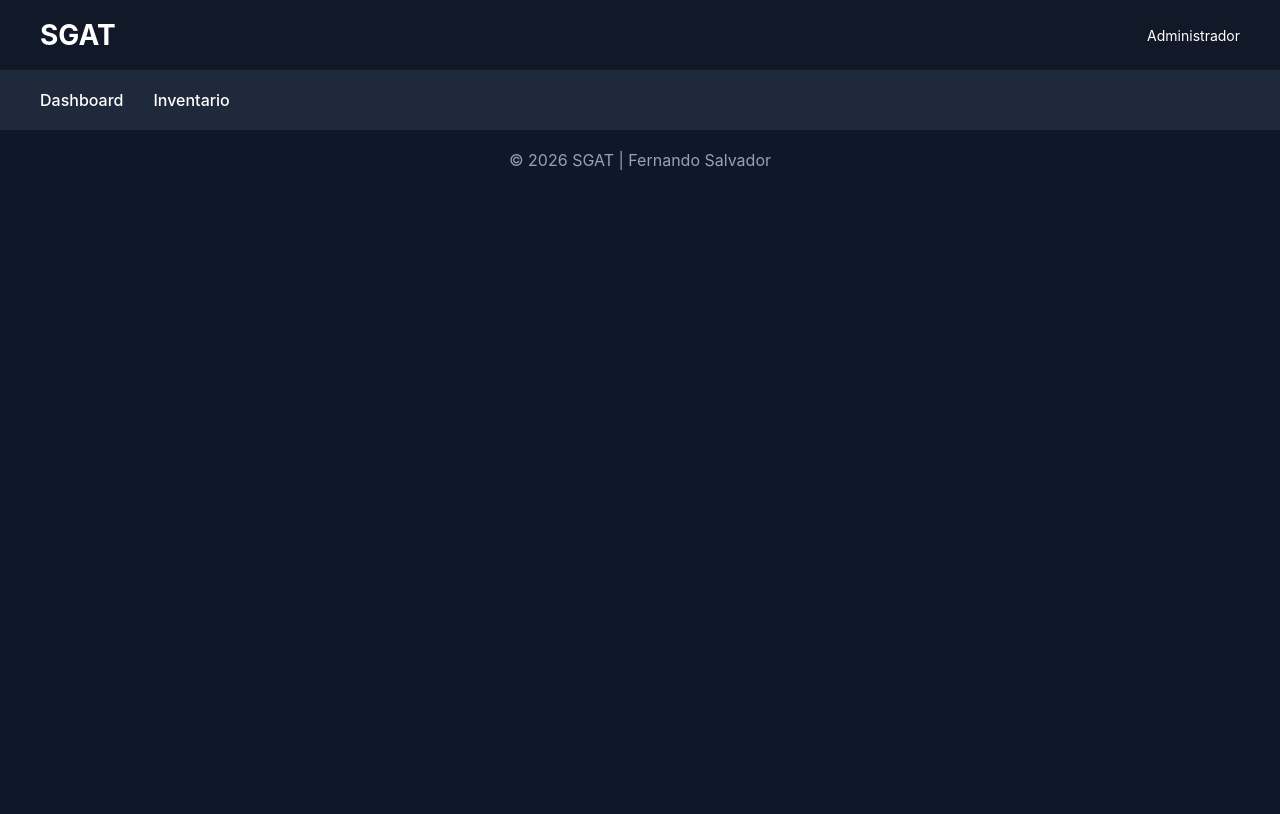
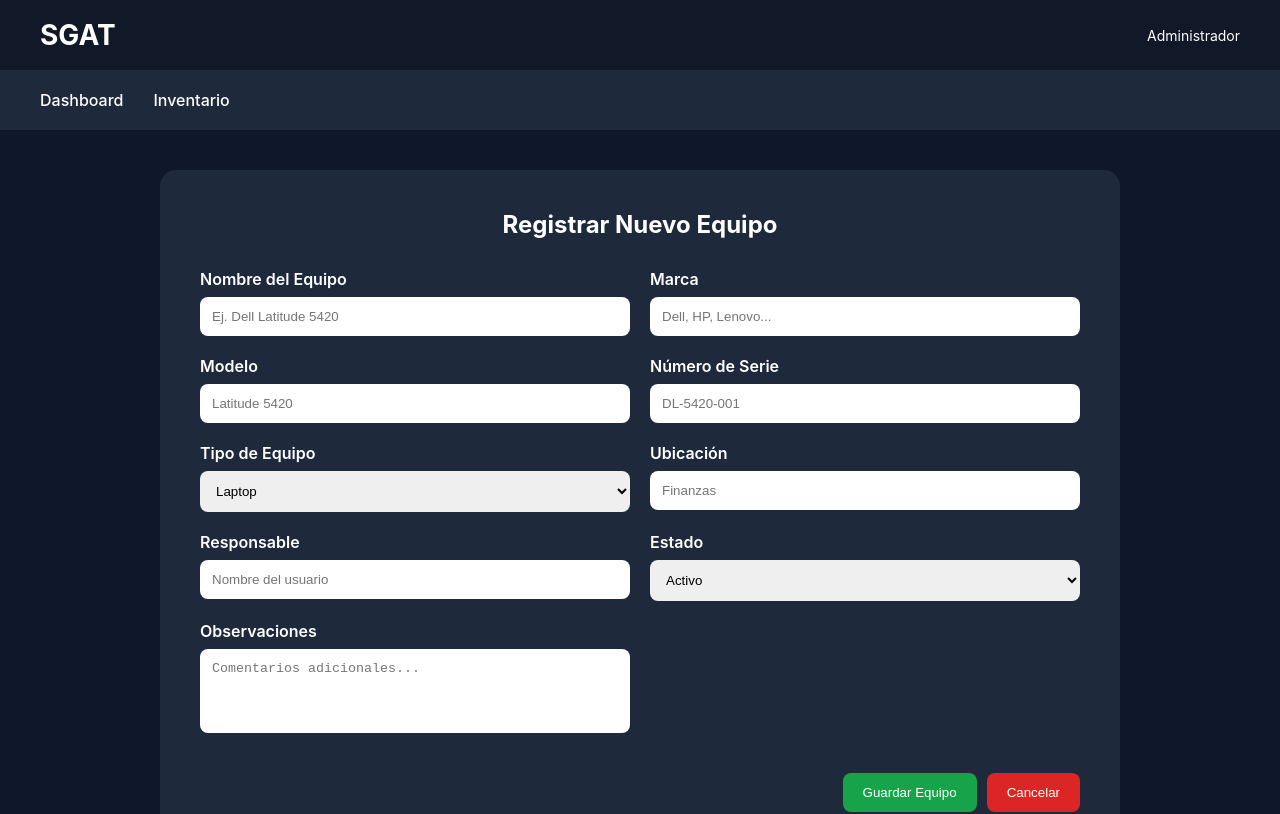
Before and after one commit to cazador0587/web_project_SGAT_frontend, a React (Vite) app: page /register-equipment in a window 1280 px wide. Shown: the top 814 px of the page. Built offline with nearby package versions, Linux system fonts and the light colour scheme.

Commit message:
Crear formulario de registro de equipos

```diff
--- a/src/App.jsx
+++ b/src/App.jsx
@@ -6,6 +6,7 @@ import Footer from "./components/Footer/Footer";
 
 import Dashboard from "./pages/Dashboard/Dashboard";
 import Inventory from "./pages/Inventory/Inventory";
+import RegisterEquipment from "./pages/RegisterEquipment/RegisterEquipment";
 
 function App() {
   return (
@@ -17,6 +18,7 @@ function App() {
         <Routes>
           <Route path="/" element={<Dashboard />} />
           <Route path="/inventory" element={<Inventory />} />
+          <Route path="/register-equipment" element={<RegisterEquipment />} />
         </Routes>
       </main>
 
--- a/src/pages/Inventory/Inventory.jsx
+++ b/src/pages/Inventory/Inventory.jsx
@@ -1,8 +1,10 @@
+import { Link } from "react-router-dom";
 import "./Inventory.css";
 import { FaPlus, FaEdit, FaTrash, FaSearch } from "react-icons/fa";
 
 function Inventory() {
-  const equipments = [{
+  const equipments = [
+    {
       id: 1,
       name: "Latitude 5420",
       brand: "Dell",
@@ -42,9 +44,7 @@ function Inventory() {
 
   return (
     <section className="inventory">
-      <h2 className="inventory__title">
-        Inventario de Equipos
-      </h2>
+      <h2 className="inventory__title">Inventario de Equipos</h2>
 
       <div className="inventory__summary">
         <div className="inventory__summary-card">
@@ -79,9 +79,12 @@ function Inventory() {
           <FaSearch /> Buscar
         </button>
 
-        <button className="inventory__add-btn">
+        <Link
+          to="/register-equipment"
+          className="inventory__add-btn"
+        >
           <FaPlus /> Registrar
-        </button>
+        </Link>
       </div>
 
       <div className="inventory__table">
@@ -96,16 +99,14 @@ function Inventory() {
         </div>
 
         {equipments.map((equipment) => (
-          <div
-            key={equipment.id}
-            className="inventory__row"
-          >
+          <div key={equipment.id} className="inventory__row">
             <span>{equipment.name}</span>
             <span>{equipment.brand}</span>
             <span>{equipment.model}</span>
             <span>{equipment.serial}</span>
             <span>{equipment.location}</span>
-          <span className={`inventory__status inventory__status_${equipment.status}`}
+            <span
+              className={`inventory__status inventory__status_${equipment.status}`}
             >
               {equipment.status}
             </span>
--- /dev/null
+++ b/src/pages/RegisterEquipment/RegisterEquipment.css
@@ -0,0 +1,90 @@
+.register-equipment {
+  max-width: 1000px;
+  margin: 0 auto;
+  padding: 40px 20px;
+}
+
+.register-equipment__container {
+  background: #1e293b;
+  padding: 40px;
+  border-radius: 16px;
+}
+
+.register-equipment__title {
+  text-align: center;
+  margin-bottom: 30px;
+  color: white;
+}
+
+.register-equipment__form {
+  display: grid;
+  grid-template-columns: repeat(2, 1fr);
+  gap: 20px;
+}
+
+.register-equipment__group {
+  display: flex;
+  flex-direction: column;
+  gap: 8px;
+}
+
+.register-equipment__group label {
+  color: white;
+  font-weight: 600;
+}
+
+.register-equipment__group input,
+.register-equipment__group select,
+.register-equipment__group textarea {
+  padding: 12px;
+  border-radius: 8px;
+  border: none;
+}
+
+.register-equipment__group textarea {
+  resize: none;
+}
+
+.register-equipment__group:last-of-type {
+  grid-column: span 2;
+}
+
+.register-equipment__actions {
+  grid-column: span 2;
+
+  display: flex;
+  justify-content: flex-end;
+  gap: 10px;
+
+  margin-top: 20px;
+}
+
+.register-equipment__save {
+  background: #16a34a;
+  color: white;
+  border: none;
+  padding: 12px 20px;
+  border-radius: 8px;
+  cursor: pointer;
+}
+
+.register-equipment__cancel {
+  background: #dc2626;
+  color: white;
+  border: none;
+  padding: 12px 20px;
+  border-radius: 8px;
+  cursor: pointer;
+}
+
+@media screen and (max-width: 768px) {
+
+  .register-equipment__form {
+    grid-template-columns: 1fr;
+  }
+
+  .register-equipment__group:last-of-type,
+  .register-equipment__actions {
+    grid-column: span 1;
+  }
+}
--- /dev/null
+++ b/src/pages/RegisterEquipment/RegisterEquipment.jsx
@@ -0,0 +1,85 @@
+import "./RegisterEquipment.css";
+
+function RegisterEquipment() {
+  return (
+    <section className="register-equipment">
+      <div className="register-equipment__container">
+        <h2 className="register-equipment__title">Registrar Nuevo Equipo</h2>
+
+        <form className="register-equipment__form">
+          <div className="register-equipment__group">
+            <label>Nombre del Equipo</label>
+            <input type="text" placeholder="Ej. Dell Latitude 5420" />
+          </div>
+
+          <div className="register-equipment__group">
+            <label>Marca</label>
+            <input type="text" placeholder="Dell, HP, Lenovo..." />
+          </div>
+
+          <div className="register-equipment__group">
+            <label>Modelo</label>
+            <input type="text" placeholder="Latitude 5420" />
+          </div>
+
+          <div className="register-equipment__group">
+            <label>Número de Serie</label>
+            <input type="text" placeholder="DL-5420-001" />
+          </div>
+
+          <div className="register-equipment__group">
+            <label>Tipo de Equipo</label>
+
+            <select>
+              <option>Laptop</option>
+              <option>Desktop</option>
+              <option>Servidor</option>
+              <option>Impresora</option>
+              <option>Monitor</option>
+              <option>Switch</option>
+              <option>Router</option>
+            </select>
+          </div>
+
+          <div className="register-equipment__group">
+            <label>Ubicación</label>
+            <input type="text" placeholder="Finanzas" />
+          </div>
+
+          <div className="register-equipment__group">
+            <label>Responsable</label>
+            <input type="text" placeholder="Nombre del usuario" />
+          </div>
+
+          <div className="register-equipment__group">
+            <label>Estado</label>
+
+            <select>
+              <option>Activo</option>
+              <option>Reparación</option>
+              <option>Baja</option>
+            </select>
+          </div>
+
+          <div className="register-equipment__group">
+            <label>Observaciones</label>
+
+            <textarea rows="4" placeholder="Comentarios adicionales..." />
+          </div>
+
+          <div className="register-equipment__actions">
+            <button type="submit" className="register-equipment__save">
+              Guardar Equipo
+            </button>
+
+            <button type="button" className="register-equipment__cancel">
+              Cancelar
+            </button>
+          </div>
+        </form>
+      </div>
+    </section>
+  );
+}
+
+export default RegisterEquipment;
```
Also changed, not shown: 1 other file (tests, documents, lock files or other folders). Lines whose indentation alone changed are shown as unchanged.
